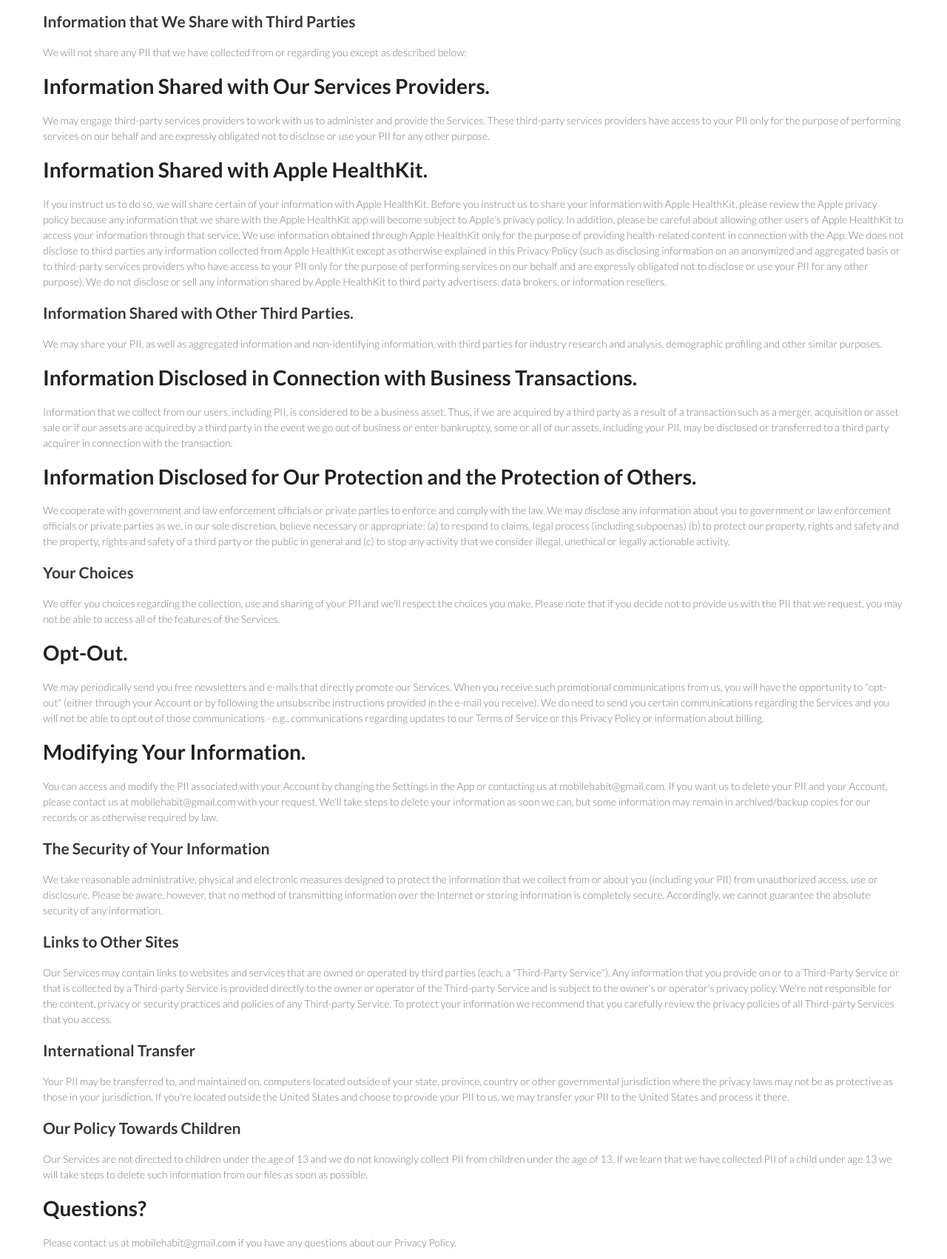
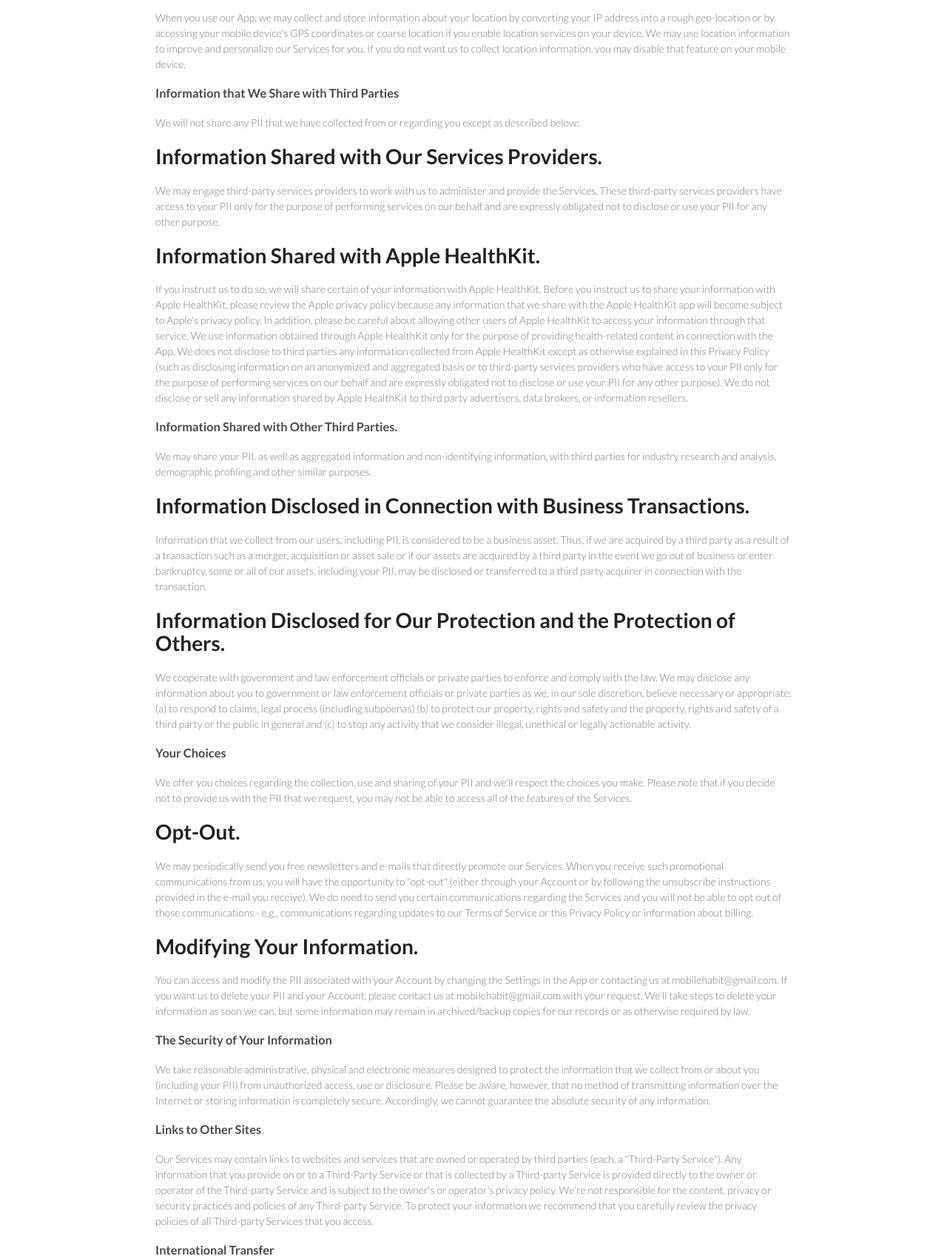
Before and after one commit to appsense/appsense.github.io, a plain HTML site: page habit/privacy-policy.html in a window 1280 px wide. Shown: the part 1030-2732 px from the top of the page at 74% size. Drawn offline with Linux system fonts and the light colour scheme.

Commit message:
Update style

```diff
--- a/habit/privacy-policy.html
+++ b/habit/privacy-policy.html
@@ -13,15 +13,15 @@
 </head>
 <body>
 <script src="../javascripts/scale.fix.js"></script>
-<div>
+<div class="wrapper">
 
-<h3>Our Privacy Policy</h3>
+<h2>Our Privacy Policy</h2>
 
-<h2>Revisions to this Privacy Policy</h2>
+<h3>Revisions to this Privacy Policy</h3>
 
 <p>Any information that is collected via our Services is covered by the Privacy Policy in effect at the time such information is collected. We may revise this Privacy Policy from time to time. If we make any material changes to this Privacy Policy, we'll notify you of those changes by posting them on the Services or by sending you an email or other notification, and we'll update the "Last Updated Date" above to indicate when those changes will become effective.</p>
 
-<h2>Collection and Use of Information</h2>
+<h3>Collection and Use of Information</h3>
 
 <h1>Information Collected or Received from You</h1>
 
@@ -47,7 +47,7 @@
 
 <p>When you use our App, we may collect and store information about your location by converting your IP address into a rough geo-location or by accessing your mobile device's GPS coordinates or coarse location if you enable location services on your device. We may use location information to improve and personalize our Services for you. If you do not want us to collect location information, you may disable that feature on your mobile device.</p>
 
-<h2>Information that We Share with Third Parties</h2>
+<h3>Information that We Share with Third Parties</h3>
 
 <p>We will not share any PII that we have collected from or regarding you except as described below:</p>
 
@@ -59,7 +59,7 @@
 
 <p>If you instruct us to do so, we will share certain of your information with Apple HealthKit. Before you instruct us to share your information with Apple HealthKit, please review the Apple privacy policy because any information that we share with the Apple HealthKit app will become subject to Apple's privacy policy. In addition, please be careful about allowing other users of Apple HealthKit to access your information through that service. We use information obtained through Apple HealthKit only for the purpose of providing health-related content in connection with the App. We does not disclose to third parties any information collected from Apple HealthKit except as otherwise explained in this Privacy Policy (such as disclosing information on an anonymized and aggregated basis or to third-party services providers who have access to your PII only for the purpose of performing services on our behalf and are expressly obligated not to disclose or use your PII for any other purpose). We do not disclose or sell any information shared by Apple HealthKit to third party advertisers, data brokers, or information resellers.</p>
 
-<h2>Information Shared with Other Third Parties.</h2>
+<h3>Information Shared with Other Third Parties.</h3>
 
 <p>We may share your PII, as well as aggregated information and non-identifying information, with third parties for industry research and analysis, demographic profiling and other similar purposes.</p>
 
@@ -71,7 +71,7 @@
 
 <p>We cooperate with government and law enforcement officials or private parties to enforce and comply with the law. We may disclose any information about you to government or law enforcement officials or private parties as we, in our sole discretion, believe necessary or appropriate: (a) to respond to claims, legal process (including subpoenas) (b) to protect our property, rights and safety and the property, rights and safety of a third party or the public in general and (c) to stop any activity that we consider illegal, unethical or legally actionable activity.</p>
 
-<h2>Your Choices</h2>
+<h3>Your Choices</h3>
 
 <p>We offer you choices regarding the collection, use and sharing of your PII and we'll respect the choices you make. Please note that if you decide not to provide us with the PII that we request, you may not be able to access all of the features of the Services.</p>
 
@@ -83,19 +83,19 @@
 
 <p>You can access and modify the PII associated with your Account by changing the Settings in the App or contacting us at mobilehabit@gmail.com. If you want us to delete your PII and your Account, please contact us at mobilehabit@gmail.com with your request. We'll take steps to delete your information as soon we can, but some information may remain in archived/backup copies for our records or as otherwise required by law.</p>
 
-<h2>The Security of Your Information</h2>
+<h3>The Security of Your Information</h3>
 
 <p>We take reasonable administrative, physical and electronic measures designed to protect the information that we collect from or about you (including your PII) from unauthorized access, use or disclosure. Please be aware, however, that no method of transmitting information over the Internet or storing information is completely secure. Accordingly, we cannot guarantee the absolute security of any information.</p>
 
-<h2>Links to Other Sites</h2>
+<h3>Links to Other Sites</h3>
 
 <p>Our Services may contain links to websites and services that are owned or operated by third parties (each, a "Third-Party Service"). Any information that you provide on or to a Third-Party Service or that is collected by a Third-party Service is provided directly to the owner or operator of the Third-party Service and is subject to the owner's or operator's privacy policy. We're not responsible for the content, privacy or security practices and policies of any Third-party Service. To protect your information we recommend that you carefully review the privacy policies of all Third-party Services that you access.</p>
 
-<h2>International Transfer</h2>
+<h3>International Transfer</h3>
 
 <p>Your PII may be transferred to, and maintained on, computers located outside of your state, province, country or other governmental jurisdiction where the privacy laws may not be as protective as those in your jurisdiction. If you're located outside the United States and choose to provide your PII to us, we may transfer your PII to the United States and process it there.</p>
 
-<h2>Our Policy Towards Children</h2>
+<h3>Our Policy Towards Children</h3>
 
 <p>Our Services are not directed to children under the age of 13 and we do not knowingly collect PII from children under the age of 13. If we learn that we have collected PII of a child under age 13 we will take steps to delete such information from our files as soon as possible.</p>
 
```
